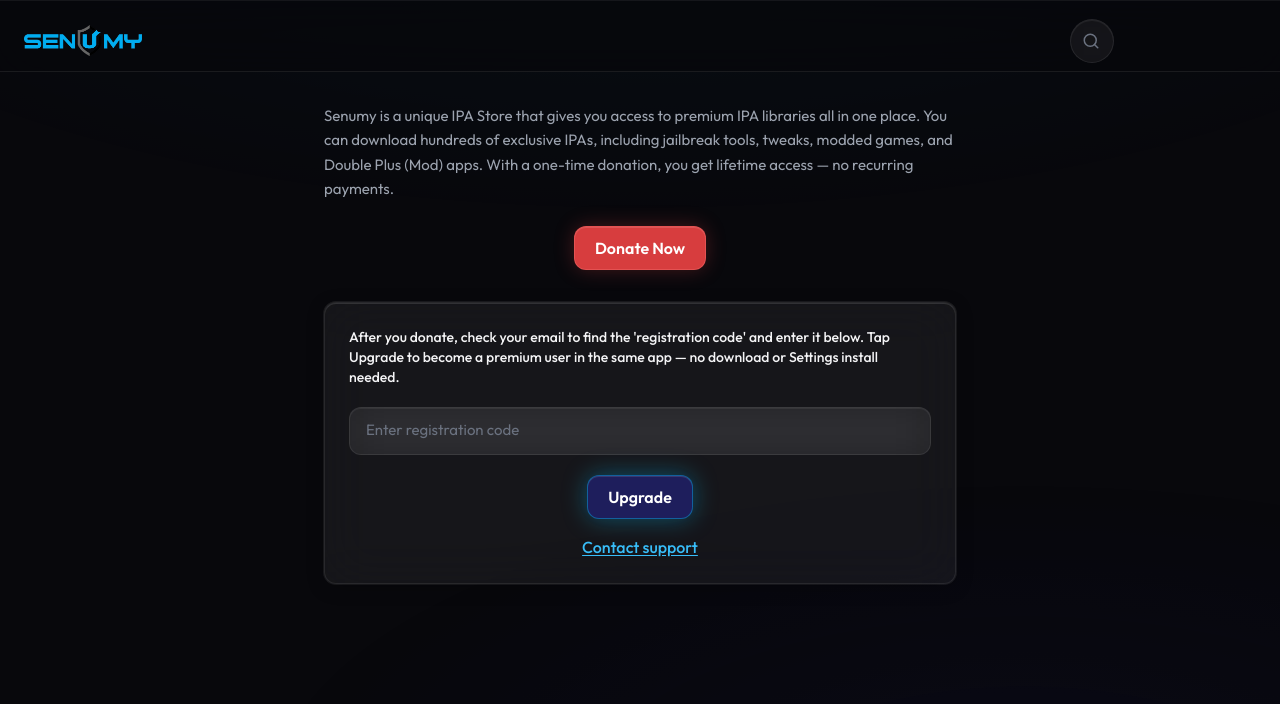
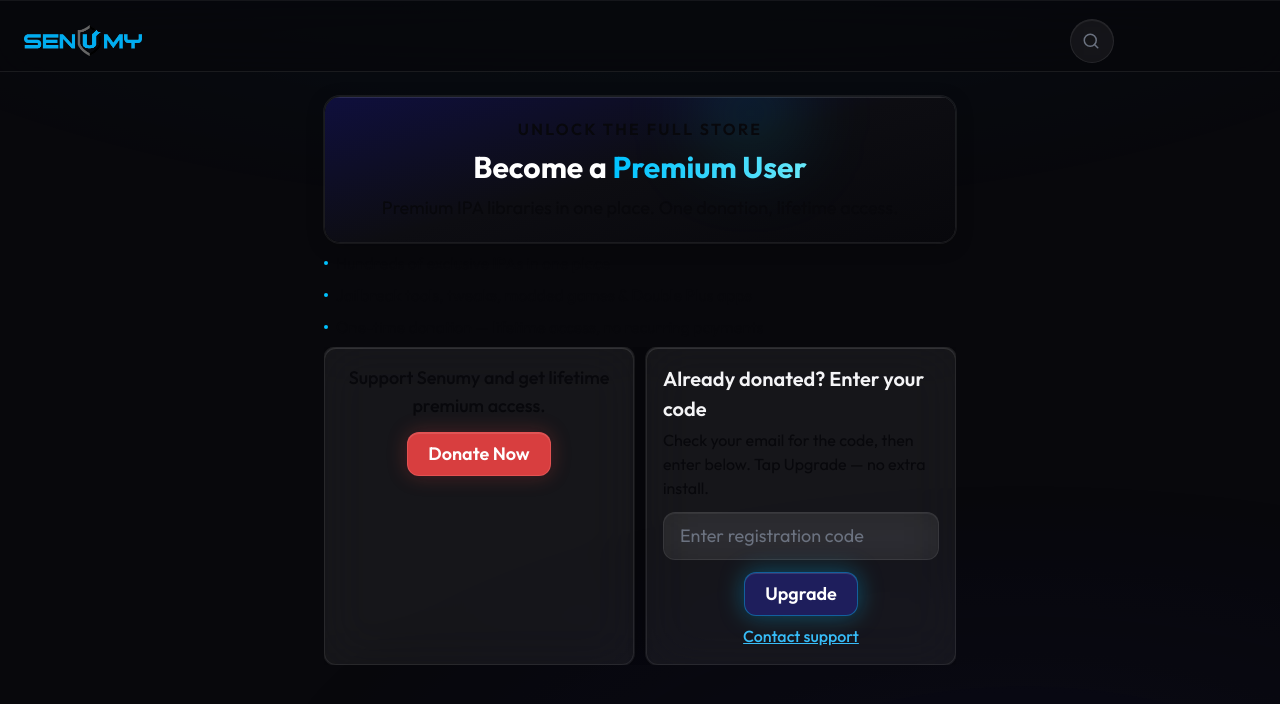
Before and after one commit to Sanka43/senumy, a React (Vite) app: page /senumy/BecomePremiumUser in a window 1280 px wide. Shown: the top 704 px of the page. Built offline with nearby package versions, Linux system fonts and the light colour scheme.

Commit message:
update donate page ui

```diff
--- a/src/pages/BecomePremiumUser.tsx
+++ b/src/pages/BecomePremiumUser.tsx
@@ -6,6 +6,19 @@
 const DONATE_URL = 'https://senumy-store.dpdcart.com/cart/add?product_id=243722&method_id=266244'
 const INVALID_MSG =
   'You can receive an update code for any amount of donation to enjoy all features. Please check your email to copy the correct code, or contact the support team.'
+
+const BENEFITS = [
+  'Hundreds of exclusive IPAs in one place',
+  'Jailbreak tools, tweaks, modded games & Double Plus apps',
+  'One-time donation — lifetime access, no recurring payments',
+]
+
+const glassPanel = {
+  backgroundColor: 'var(--glass-fill)',
+  borderColor: 'var(--glass-border)',
+  boxShadow: 'var(--shadow-card)',
+  WebkitBackdropFilter: 'blur(var(--glass-blur-panel))',
+}
 
 export default function BecomePremiumUser() {
   const [code, setCode] = useState('')
@@ -32,34 +45,83 @@
   }
 
   return (
-    <div className="mx-auto max-w-content px-4 py-8 sm:px-6">
-      <p className="text-[15px] leading-relaxed text-[var(--text-secondary)]">
-        Senumy is a unique IPA Store that gives you access to premium IPA libraries all in one place.
-        You can download hundreds of exclusive IPAs, including jailbreak tools, tweaks, modded games,
-        and Double Plus (Mod) apps. With a one-time donation, you get lifetime access — no recurring payments.
+    <div className="mx-auto flex max-h-[calc(100dvh-var(--nav-height)*2)] min-h-0 max-w-content flex-col gap-2 px-3 py-3 sm:max-h-none sm:px-6 sm:py-6">
+      {/* Hero – compact */}
+      <section
+        className="relative shrink-0 overflow-hidden rounded-xl border sm:rounded-2xl"
+        style={{
+          borderColor: 'var(--glass-border)',
+          boxShadow: 'var(--shadow-card)',
+        }}
+      >
+        <div
+          className="relative px-4 py-4 backdrop-blur-[var(--glass-blur)] sm:py-5"
+          style={{
+            background: 'linear-gradient(165deg, var(--color-senumy-navy) 0%, var(--bg-subtle) 50%, var(--bg-base) 100%)',
+            boxShadow: 'var(--shadow-soft), inset 0 1px 0 0 var(--glass-highlight)',
+            WebkitBackdropFilter: 'blur(var(--glass-blur))',
+          }}
+        >
+          <div className="absolute -top-8 right-1/4 h-24 w-24 rounded-full bg-senumy-accent/15 blur-[40px]" aria-hidden />
+          <div className="relative flex flex-col items-center text-center">
+            <span className="mb-1 text-sm font-semibold uppercase tracking-[0.15em] text-senumy-accent sm:text-base">
+              Unlock the full store
+            </span>
+            <h1 className="text-2xl font-bold leading-snug text-white sm:text-3xl sm:leading-normal">
+              Become a{' '}
+              <span className="bg-gradient-to-r from-senumy-accent to-cyan-300 bg-clip-text text-transparent">
+                Premium User
+              </span>
+            </h1>
+            <p className="mt-1 text-base leading-relaxed text-[var(--text-secondary)] sm:text-lg">
+              Premium IPA libraries in one place. One donation, lifetime access.
+            </p>
+          </div>
+        </div>
+      </section>
+
+      {/* Benefits – compact list */}
+      <ul className="grid shrink-0 grid-cols-1 gap-2 sm:flex sm:flex-wrap sm:gap-x-4 sm:gap-y-2">
+        {BENEFITS.map((text) => (
+          <li key={text} className="flex items-center gap-2 text-sm leading-relaxed text-[var(--text-secondary)] sm:text-base">
+            <span className="h-1 w-1 shrink-0 rounded-full bg-senumy-accent" aria-hidden />
+            <span>{text}</span>
+          </li>
+        ))}
+      </ul>
+
+      {/* Donate + Code in one compact column */}
+      <div className="flex min-h-0 flex-1 flex-col gap-2 overflow-hidden sm:flex-row sm:gap-3">
+        {/* Donate CTA – compact */}
+        <div
+          className="shrink-0 rounded-xl border p-3 backdrop-blur-[var(--glass-blur-panel)] sm:flex-1 sm:p-4"
+          style={glassPanel}
+        >
+          <p className="text-center text-base font-medium leading-relaxed text-[var(--text-primary)] sm:text-lg">
+            Support Senumy and get lifetime premium access.
+          </p>
+          <div className="mt-2 flex justify-center sm:mt-3">
+            <a href={DONATE_URL} target="_blank" rel="noopener noreferrer">
+              <Button variant="red" className="min-h-[44px] px-4 text-lg">
+                Donate Now
+              </Button>
+            </a>
+          </div>
+        </div>
+
+        {/* Code redemption – compact, can shrink */}
+        <div
+          className="flex min-h-0 flex-1 flex-col rounded-xl border p-3 backdrop-blur-[var(--glass-blur-panel)] sm:p-4"
+          style={glassPanel}
+        >
+          <h2 className="shrink-0 text-lg font-semibold leading-snug text-[var(--text-primary)] sm:text-xl sm:leading-normal">
+            Already donated? Enter your code
+          </h2>
+          <p className="mt-1 shrink-0 text-sm leading-relaxed text-[var(--text-secondary)] sm:text-base">
+            Check your email for the code, then enter below. Tap Upgrade — no extra install.
           </p>
 
-      <div className="mt-6 flex justify-center">
-        <a href={DONATE_URL} target="_blank" rel="noopener noreferrer">
-          <Button variant="red">Donate Now</Button>
-        </a>
-      </div>
-
-      <div
-        className="mt-8 rounded-xl border p-5 backdrop-blur-[var(--glass-blur-panel)] sm:p-6"
-        style={{
-          backgroundColor: 'var(--glass-fill)',
-          borderColor: 'var(--glass-border)',
-          boxShadow: 'var(--shadow-card)',
-          WebkitBackdropFilter: 'blur(var(--glass-blur-panel))',
-        }}
-      >
-        <p className="text-sm font-medium text-[var(--text-primary)]">
-          After you donate, check your email to find the &apos;registration code&apos; and enter it below.
-          Tap Upgrade to become a premium user in the same app — no download or Settings install needed.
-        </p>
-
-        <div className="mt-5">
+          <div className="mt-2 shrink-0 sm:mt-3">
             <Input
               type="text"
               placeholder="Enter registration code"
@@ -74,26 +136,35 @@
                   handleUpgrade()
                 }
               }}
+              className="min-h-[44px] text-lg"
             />
           </div>
 
-        {message && <p className="mt-3 text-sm text-[var(--text-secondary)]">{message}</p>}
+          {message && (
+            <p
+              className="mt-2 max-h-14 shrink-0 overflow-y-auto rounded border border-amber-500/30 bg-amber-500/10 px-2 py-1.5 text-sm leading-relaxed text-[var(--text-secondary)] sm:max-h-20 sm:text-base"
+              role="alert"
+            >
+              {message}
+            </p>
+          )}
 
-        <div className="mt-5 flex justify-center">
-          <Button onClick={handleUpgrade} disabled={loading}>
+          <div className="mt-2 flex shrink-0 items-center justify-center gap-2 sm:mt-3">
+            <Button onClick={handleUpgrade} disabled={loading} className="min-h-[44px] px-4 text-lg">
               {loading ? 'Checking…' : 'Upgrade'}
             </Button>
           </div>
 
-        <p className="mt-4 text-center">
+          <p className="mt-2 shrink-0 text-center">
             <a
               href="mailto:premium.help.department@gmail.com?subject=Senumy Support !"
-            className="text-senumy-link font-medium underline underline-offset-2 hover:no-underline"
+              className="text-base text-senumy-link font-medium underline underline-offset-1 hover:no-underline"
             >
               Contact support
             </a>
           </p>
         </div>
       </div>
+    </div>
   )
 }
```
Lines whose indentation alone changed are shown as unchanged.
